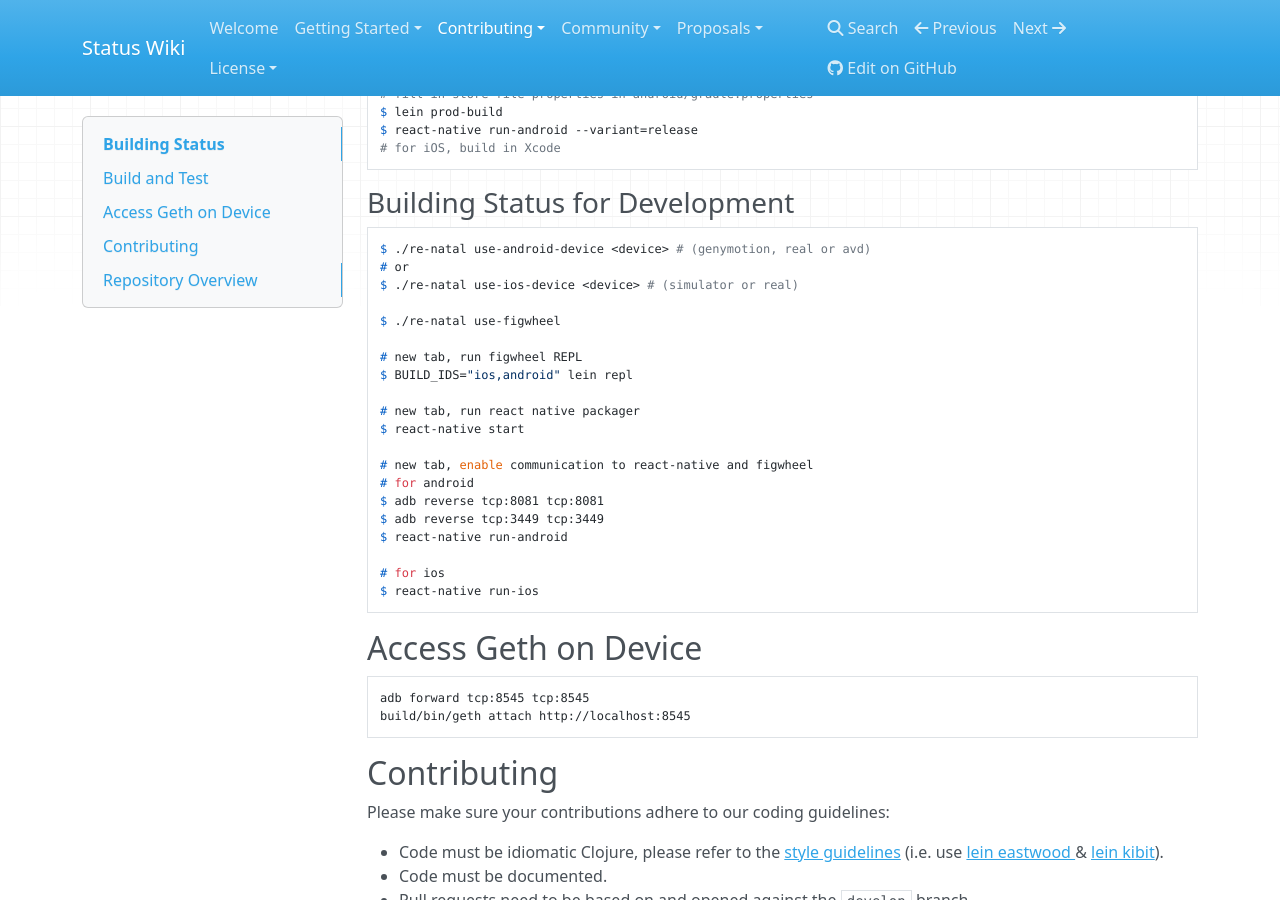
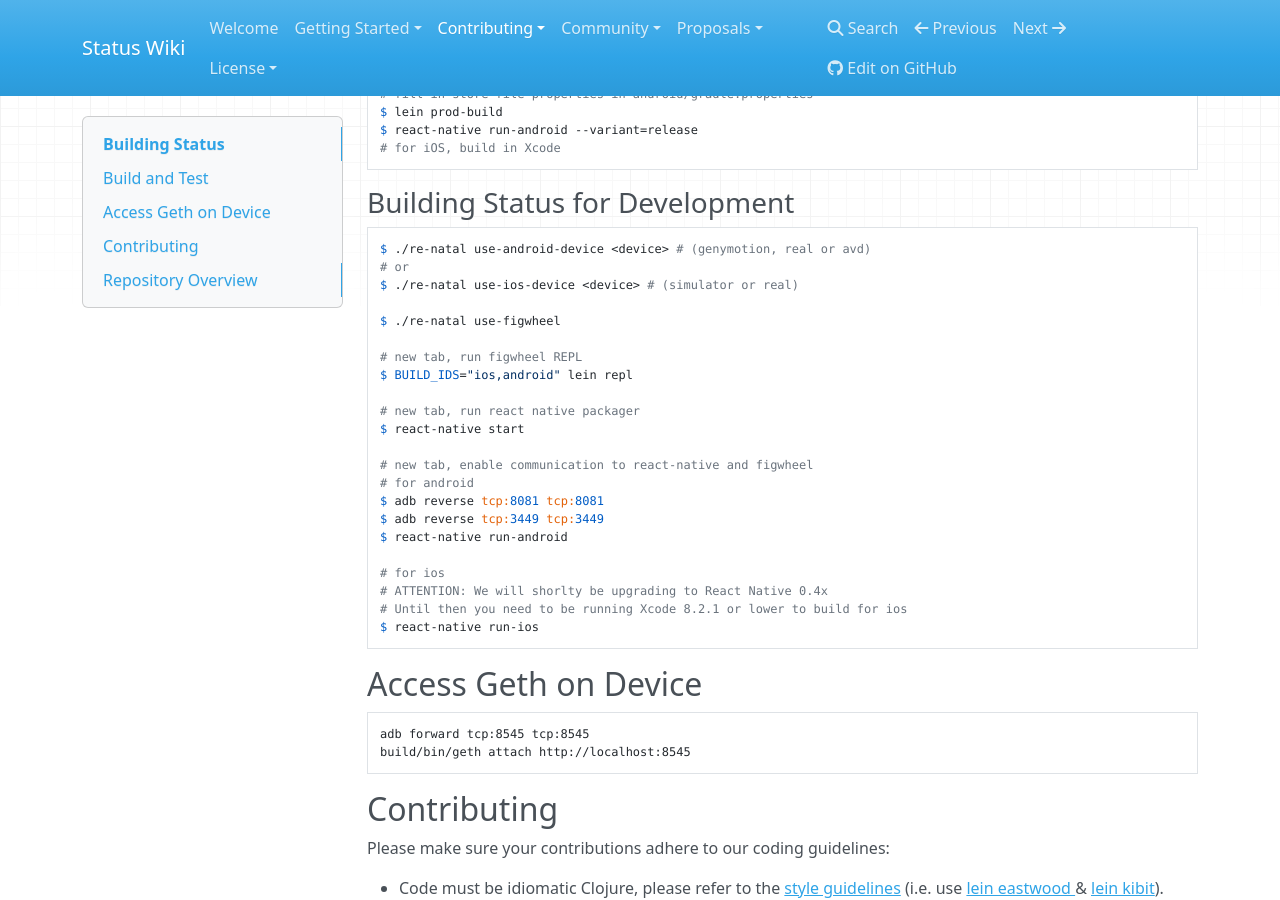
Before and after one commit to status-im/wiki.status.im, an MkDocs documentation site: the page built from docs/contributing/development/building-status.md, in a window 1280 px wide and 900 px high, scrolled down 826 px. Built offline with MkDocs 1.6.1, drawn with Linux system fonts in a browser that asks for light colours; nearby versions of some CDN libraries; old or Windows-style settings are respelled for this version of MkDocs.

Commit message:
Add Xcode 8.2.1 warning

```diff
--- a/docs/contributing/development/building-status.md
+++ b/docs/contributing/development/building-status.md
@@ -55,6 +55,8 @@ This guide is written with OS X in mind.
     $ react-native run-android
 
     # for ios
+    # ATTENTION: We will shorlty be upgrading to React Native 0.4x
+    # Until then you need to be running Xcode 8.2.1 or lower to build for ios
     $ react-native run-ios
 
 ## Access Geth on Device
```
